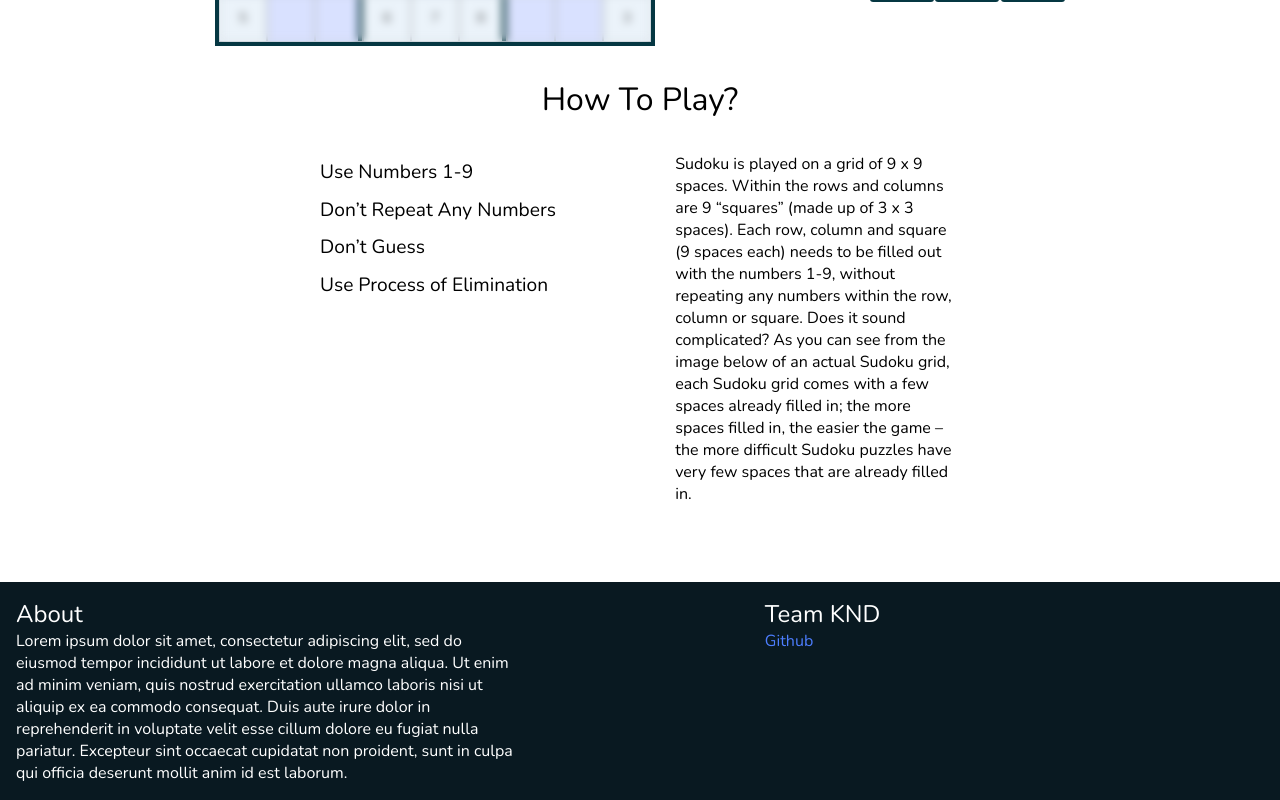
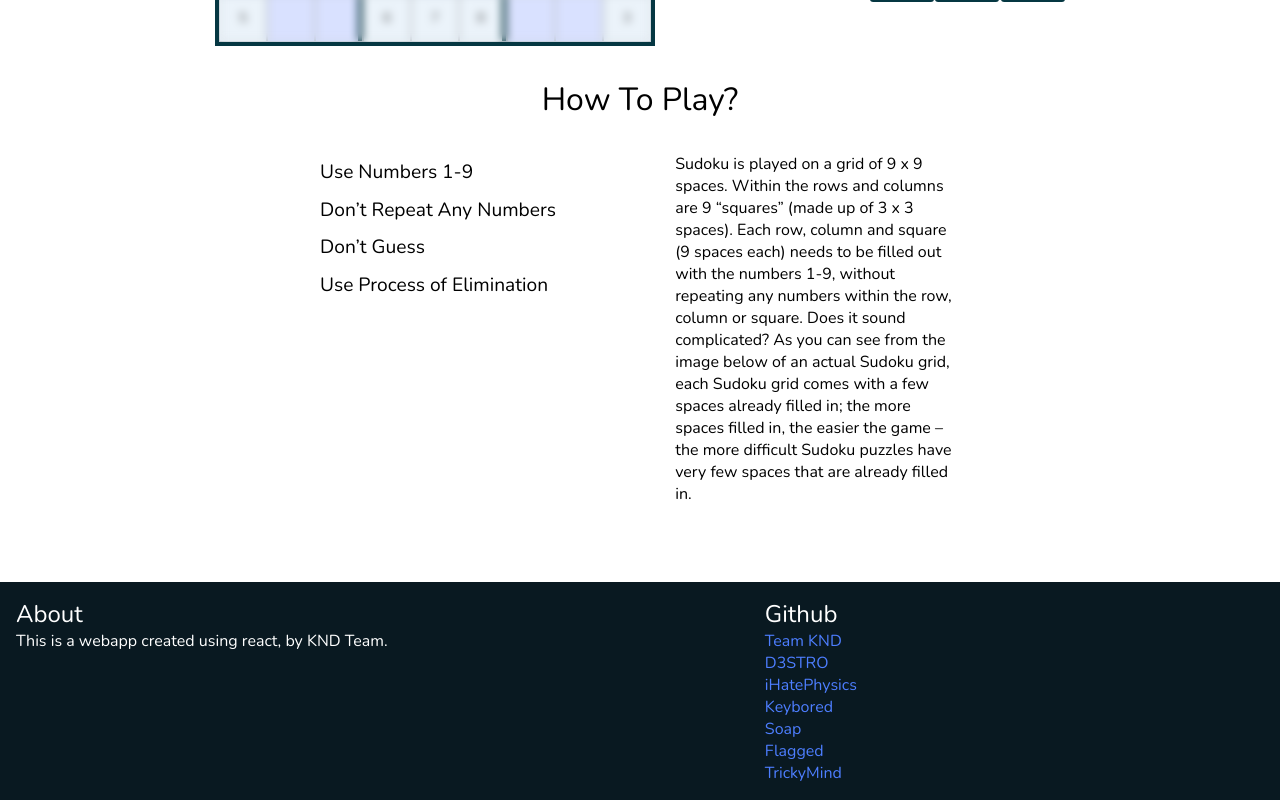
Before and after one commit to KND-Devsnest/pseudoku, a React (Create React App) app: page / in a window 1280 px wide. Shown: the part 490-1290 px from the top of the page. Built offline with nearby package versions, Linux system fonts and the light colour scheme.

Commit message:
added about

```diff
--- a/src/components/Footer.jsx
+++ b/src/components/Footer.jsx
@@ -5,21 +5,20 @@ const Footer = () => {
     <div className={style.footer}>
       <div className={style.leftbox}>
         <h2>About</h2>
-        <p>
-          Lorem ipsum dolor sit amet, consectetur adipiscing elit, sed do
-          eiusmod tempor incididunt ut labore et dolore magna aliqua. Ut enim ad
-          minim veniam, quis nostrud exercitation ullamco laboris nisi ut
-          aliquip ex ea commodo consequat. Duis aute irure dolor in
-          reprehenderit in voluptate velit esse cillum dolore eu fugiat nulla
-          pariatur. Excepteur sint occaecat cupidatat non proident, sunt in
-          culpa qui officia deserunt mollit anim id est laborum.
-        </p>
+        <p>This is a webapp created using react, by KND Team.</p>
       </div>
       <div className={style.leftbox}>
-        <h2>Team KND</h2>
-        <a href="#cta">
-          <p>Github</p>
-        </a>
+        <h2>Github</h2>
+
+        <p>
+          <a href="https://github.com/KND-Devsnest">Team KND</a>
+        </p>
+        <a href="https://github.com/destro1108">D3STRO</a>
+        <a href="https://github.com/iHatePhysics">iHatePhysics</a>
+        <a href="https://github.com/seebham">Keybored</a>
+        <a href="https://github.com/aguyran">Soap</a>
+        <a href="https://github.com/kaushikvrudhula">Flagged</a>
+        <a href="https://github.com/Ritik947">TrickyMind</a>
       </div>
     </div>
   );
--- a/src/styles/Footer.module.css
+++ b/src/styles/Footer.module.css
@@ -17,3 +17,10 @@
   color: var(--blue);
   cursor: pointer;
 }
+h2 a {
+  color: white;
+  text-decoration: none;
+}
+a {
+  display: block;
+}
```
